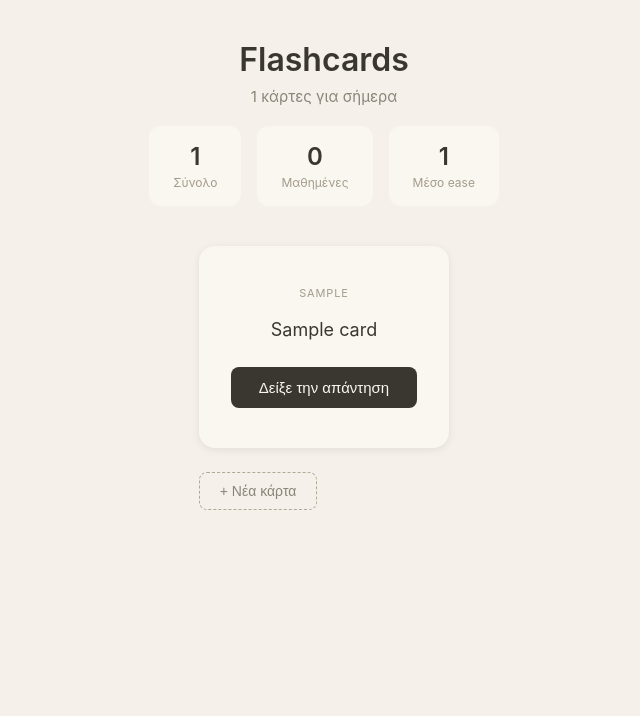
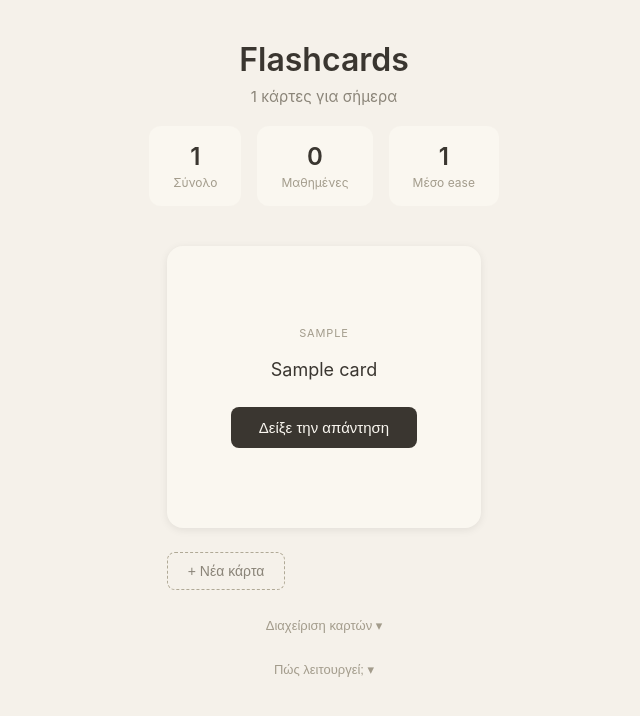
Before and after one commit to SteliosToz/flashcards-app, a Flask app: page / in a window 1280 px wide. Shown: the top 716 px of the page, without its empty margins (316-956 px from the left). Run offline with Flask 3, Linux system fonts and the light colour scheme; tables that the repository leaves empty hold one stand-in row (values such as "Sample post").

Commit message:
Add card management (delete), friendly empty-state message, and info panel

```diff
--- a/app.py
+++ b/app.py
@@ -137,5 +137,13 @@ def get_stats():
         "avg_ease_factor": round(avg_ease, 2)
     })
 
+@app.route("/cards/next", methods=["GET"])
+def get_next_review():
+    now = datetime.utcnow()
+    next_card = Card.query.filter(Card.next_review > now).order_by(Card.next_review.asc()).first()
+    if next_card:
+        return jsonify({"next_review": next_card.next_review.isoformat()})
+    return jsonify({"next_review": None})
+
 if __name__ == "__main__":
     app.run(debug=True)
--- a/static/main.js
+++ b/static/main.js
@@ -9,13 +9,36 @@ async function loadStats() {
     document.getElementById("stat-ease").textContent = stats.avg_ease_factor;
 }
 
+async function loadNextReview() {
+    const response = await fetch("/cards/next");
+    const data = await response.json();
+
+    if (!data.next_review) {
+        document.getElementById("next-review-text").textContent = "Πρόσθεσε νέες κάρτες για να ξεκινήσεις!";
+        return;
+    }
+
+    const nextDate = new Date(data.next_review);
+    const now = new Date();
+    const diffMs = nextDate - now;
+    const diffHours = Math.round(diffMs / (1000 * 60 * 60));
+    const diffDays = Math.round(diffMs / (1000 * 60 * 60 * 24));
+
+    let text;
+    if (diffHours < 24) {
+        text = `Επόμενη κάρτα σε ${diffHours} ώρες`;
+    } else {
+        text = `Επόμενη κάρτα σε ${diffDays} μέρες`;
+    }
+
+    document.getElementById("next-review-text").textContent = text;
+}
+
 async function loadDueCard() {
     const response = await fetch("/cards/due");
     const cards = await response.json();
 
     document.getElementById("due-count").textContent = `${cards.length} κάρτες για σήμερα`;
-
-
 
     if (cards.length === 0) {
         document.getElementById("card").classList.add("hidden");
@@ -31,8 +54,7 @@ async function loadDueCard() {
     document.getElementById("card-category").textContent = currentCard.category;
     document.getElementById("card-question").textContent = currentCard.question;
     document.getElementById("card-answer").textContent = currentCard.answer;
-    document.getElementById("card-answer").classList.add("hidden");
-    document.getElementById("flip-btn").classList.remove("hidden");
+    document.getElementById("card").classList.remove("flipped");
     document.getElementById("difficulty-buttons").classList.add("hidden");
 
     const categoryColors = {
@@ -48,8 +70,7 @@ async function loadDueCard() {
 }
 
 document.getElementById("flip-btn").addEventListener("click", () => {
-    document.getElementById("card-answer").classList.remove("hidden");
-    document.getElementById("flip-btn").classList.add("hidden");
+    document.getElementById("card").classList.add("flipped");
     document.getElementById("difficulty-buttons").classList.remove("hidden");
 });
 
@@ -62,6 +83,8 @@ document.querySelectorAll(".difficulty-buttons button").forEach(button => {
             body: JSON.stringify({ difficulty: difficulty })
         });
         loadDueCard();
+        loadStats();
+        loadNextReview();
     });
 });
 
@@ -85,7 +108,55 @@ document.getElementById("add-card-form").addEventListener("submit", async (event
     document.getElementById("add-card-form").reset();
     document.getElementById("add-card-form").classList.add("hidden");
     loadDueCard();
+    loadStats();
+    loadNextReview();
+});
+
+document.getElementById("info-toggle-btn").addEventListener("click", () => {
+    document.getElementById("info-panel").classList.toggle("hidden");
 });
 
 loadDueCard();
 loadStats();
+loadNextReview();
+async function loadManageList() {
+    const response = await fetch("/cards");
+    const cards = await response.json();
+
+    const list = document.getElementById("manage-list");
+    list.innerHTML = "";
+
+    if (cards.length === 0) {
+        list.innerHTML = "<p class='manage-item-text'>Δεν υπάρχουν κάρτες ακόμα.</p>";
+        return;
+    }
+
+    cards.forEach(card => {
+        const item = document.createElement("div");
+        item.className = "manage-item";
+        item.innerHTML = `
+            <div>
+                <p class="manage-item-category">${card.category}</p>
+                <p class="manage-item-text">${card.question}</p>
+            </div>
+            <button class="btn-delete" data-id="${card.id}">✕</button>
+        `;
+        list.appendChild(item);
+    });
+
+    document.querySelectorAll(".btn-delete").forEach(btn => {
+        btn.addEventListener("click", async () => {
+            const cardId = btn.dataset.id;
+            await fetch(`/cards/${cardId}`, { method: "DELETE" });
+            loadManageList();
+            loadDueCard();
+            loadStats();
+            loadNextReview();
+        });
+    });
+}
+
+document.getElementById("manage-toggle-btn").addEventListener("click", () => {
+    document.getElementById("manage-list").classList.toggle("hidden");
+    loadManageList();
+});
--- a/static/style.css
+++ b/static/style.css
@@ -195,3 +195,159 @@ add-card-section {
     color: #a39c8c;
     margin-top: 4px;
 }
+.card-container {
+    perspective: 1000px;
+}
+
+.card {
+    background-color: #faf7f0;
+    border-radius: 16px;
+    box-shadow: 0 2px 8px rgba(0, 0, 0, 0.08);
+    width: 100%;
+    max-width: 420px;
+    min-height: 220px;
+    position: relative;
+    transform-style: preserve-3d;
+    transition: transform 0.6s;
+}
+
+.card-face {
+    padding: 40px 32px;
+    text-align: center;
+    box-sizing: border-box;
+}
+
+.card.flipped {
+    transform: rotateY(180deg);
+}
+
+.card-face {
+    backface-visibility: hidden;
+}
+
+.card-back {
+    position: absolute;
+    top: 0;
+    left: 0;
+    width: 100%;
+    transform: rotateY(180deg);
+}
+
+.home-link {
+    color: inherit;
+    text-decoration: none;
+}
+
+.home-link:hover {
+    opacity: 0.7;
+}
+
+.no-cards-message {
+    text-align: center;
+    padding: 60px 20px;
+}
+
+.no-cards-title {
+    font-size: 20px;
+    font-weight: 500;
+    margin-bottom: 8px;
+}
+
+.no-cards-subtitle {
+    color: #8a8478;
+    font-size: 14px;
+}
+
+.info-section {
+    margin-top: 24px;
+    text-align: center;
+    max-width: 420px;
+}
+
+.btn-info-toggle {
+    background: none;
+    border: none;
+    color: #a39c8c;
+    font-size: 13px;
+    cursor: pointer;
+}
+
+.btn-info-toggle:hover {
+    color: #3a3630;
+}
+
+.info-panel {
+    background-color: #faf7f0;
+    border-radius: 12px;
+    padding: 16px 20px;
+    margin-top: 12px;
+    text-align: left;
+    font-size: 13px;
+    line-height: 1.6;
+    color: #6b6558;
+}
+
+.info-panel p {
+    margin-bottom: 10px;
+}
+
+.info-panel p:last-child {
+    margin-bottom: 0;
+}
+
+.manage-section {
+    margin-top: 24px;
+    text-align: center;
+    max-width: 420px;
+    width: 100%;
+}
+
+.manage-list {
+    background-color: #faf7f0;
+    border-radius: 12px;
+    padding: 12px;
+    margin-top: 12px;
+    text-align: left;
+    max-height: 280px;
+    overflow-y: auto;
+}
+
+.manage-item {
+    display: flex;
+    justify-content: space-between;
+    align-items: center;
+    padding: 10px 8px;
+    border-bottom: 1px solid #e8e2d5;
+    gap: 12px;
+}
+
+.manage-item:last-child {
+    border-bottom: none;
+}
+
+.manage-item-text {
+    font-size: 13px;
+    color: #3a3630;
+    flex: 1;
+}
+
+.manage-item-category {
+    font-size: 11px;
+    color: #a39c8c;
+    text-transform: uppercase;
+    letter-spacing: 0.04em;
+}
+
+.btn-delete {
+    background: none;
+    border: none;
+    color: #a04545;
+    font-size: 16px;
+    cursor: pointer;
+    padding: 4px 8px;
+}
+
+.btn-delete:hover {
+    background-color: #f5e0e0;
+    border-radius: 6px;
+}
--- a/templates/index.html
+++ b/templates/index.html
@@ -8,7 +8,7 @@
 </head>
 <body>
     <header>
-        <h1>Flashcards</h1>
+        <h1><a href="/" class="home-link">Flashcards</a></h1>
         <p class="subtitle" id="due-count">Φόρτωση...</p>
 
         <div class="stats-grid" id="stats-grid">
@@ -29,12 +29,19 @@
 
     <main>
         <div class="card-container" id="card-container">
-                <p class="no-cards-message hidden" id="no-cards-message">Καμία κάρτα για σήμερα 🎉</p>
-        <div class="card" id="card">
-                <p class="card-category" id="card-category"></p>
-                <p class="card-text" id="card-question"></p>
-                <p class="card-text card-answer hidden" id="card-answer"></p>
-                <button class="btn-flip" id="flip-btn">Δείξε την απάντηση</button>
+           <div class="no-cards-message hidden" id="no-cards-message">
+                <p class="no-cards-title">Όλες οι κάρτες σου είναι ενημερωμένες! 🎉</p>
+                <p class="no-cards-subtitle" id="next-review-text">Έλεγχος επόμενης κάρτας...</p>
+            </div>
+            <div class="card" id="card">
+                <div class="card-face card-front">
+                    <p class="card-category" id="card-category"></p>
+                    <p class="card-text" id="card-question"></p>
+                    <button class="btn-flip" id="flip-btn">Δείξε την απάντηση</button>
+                </div>
+                <div class="card-face card-back">
+                    <p class="card-text" id="card-answer"></p>
+                </div>
             </div>
         </div>
 
@@ -53,6 +60,19 @@
                 <button type="submit" class="btn-submit">Προσθήκη</button>
             </form>
         </div>
+
+        <div class="manage-section">
+            <button class="btn-info-toggle" id="manage-toggle-btn">Διαχείριση καρτών ▾</button>
+            <div class="manage-list hidden" id="manage-list"></div>
+        </div>
+
+        <div class="info-section">
+            <button class="btn-info-toggle" id="info-toggle-btn">Πώς λειτουργεί; ▾</button>
+            <div class="info-panel hidden" id="info-panel">
+                <p><strong>Spaced repetition</strong> είναι μια τεχνική μελέτης όπου οι κάρτες που ξέρεις καλά εμφανίζονται σπανιότερα, ενώ αυτές που δυσκολεύεσαι εμφανίζονται πιο συχνά.</p>
+                <p>Κάθε φορά που απαντάς, επιλέγεις πόσο εύκολα το θυμήθηκες — αυτό καθορίζει πότε θα ξαναδείς την κάρτα.</p>
+            </div>
+        </div>
     </main>
 
     <script src="{{ url_for('static', filename='main.js') }}"></script>
```
